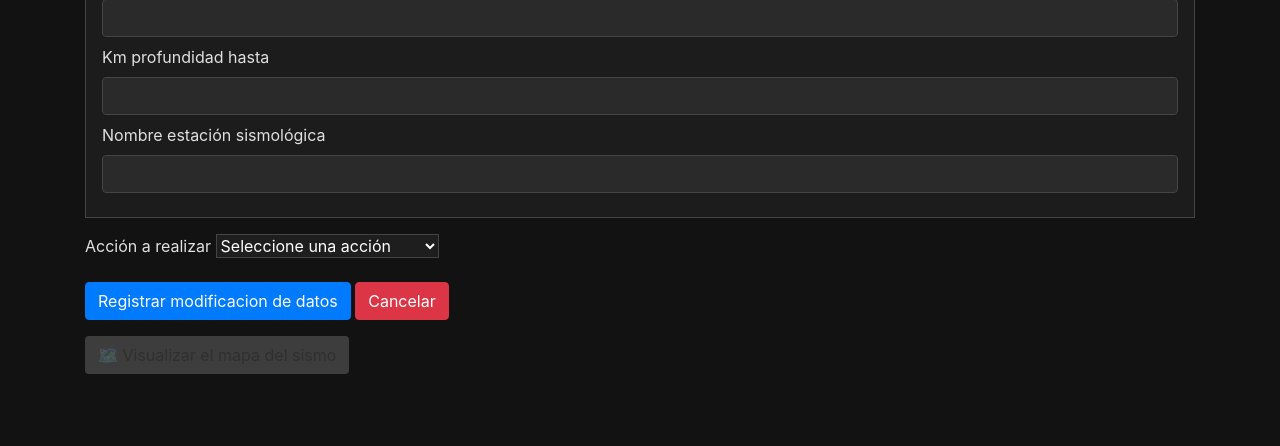
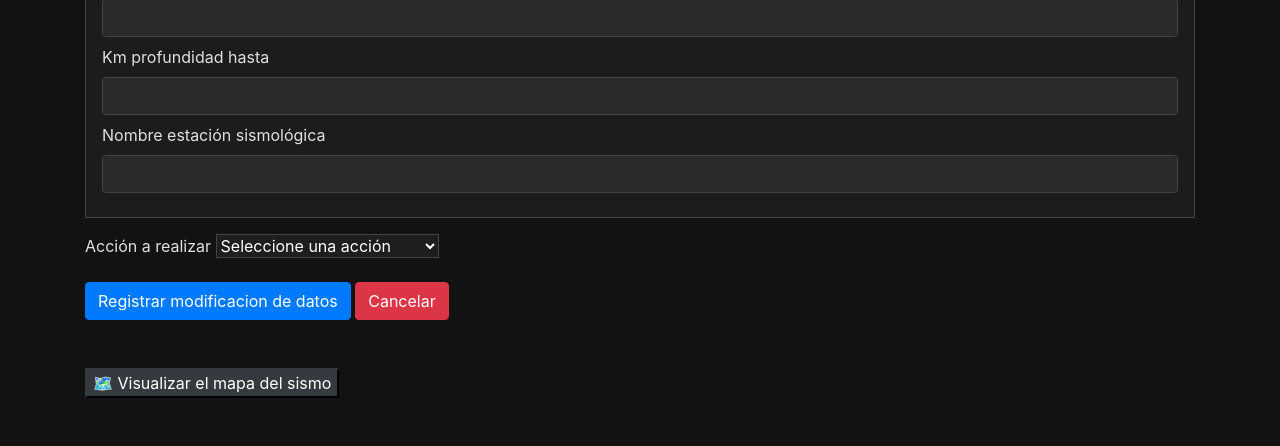
Before and after one commit to lauto16/ImplementacionDSI, a Django app: page /opciones/registrar_resultado_revision_manual/ in a window 1280 px wide. Shown: the part 800-1246 px from the top of the page. Before the commit the page ends 1174 px from the top, so only its background shows below. Run offline with Django 5.2, Linux system fonts and the light colour scheme; data comes from the database, SQL or seed files in the repository; both versions use the stored data as it was after the commit; data that the repository does not hold is empty; some libraries are stand-ins or nearby versions.

Commit message:
se cambio el estilo del boton para visualizar mapa

```diff
--- a/Main/templates/reg_revision.html
+++ b/Main/templates/reg_revision.html
@@ -38,7 +38,7 @@
     </div>
     <div class="container py-5">
 
-        <h2 class="mb-4"> <i  rel="icon"></i>Registrar resultado de revisión manual</h2>
+        <h2 class="mb-4"> Registrar resultado de revisión manual</h2>
 
         <form>
             <div class="mb-3">
@@ -127,7 +127,7 @@
                 datos</button>
             <button type="reset" class="btn btn-danger">Cancelar</button>
         </form>
-        <button type="" disabled id="visualizarMapa" class="mt-3 btn">🗺️ Visualizar el mapa del sismo</button>
+        <button type="" disabled id="visualizarMapa" class="mt-5 btn-dark">🗺️ Visualizar el mapa del sismo</button>
     </div>
     <script src="{% static 'js/bootstrap.min.js' %}"></script>
     <script src="{% static 'js/reg_revision.js' %}"></script>
```
Also changed, not shown: db.sqlite3.
